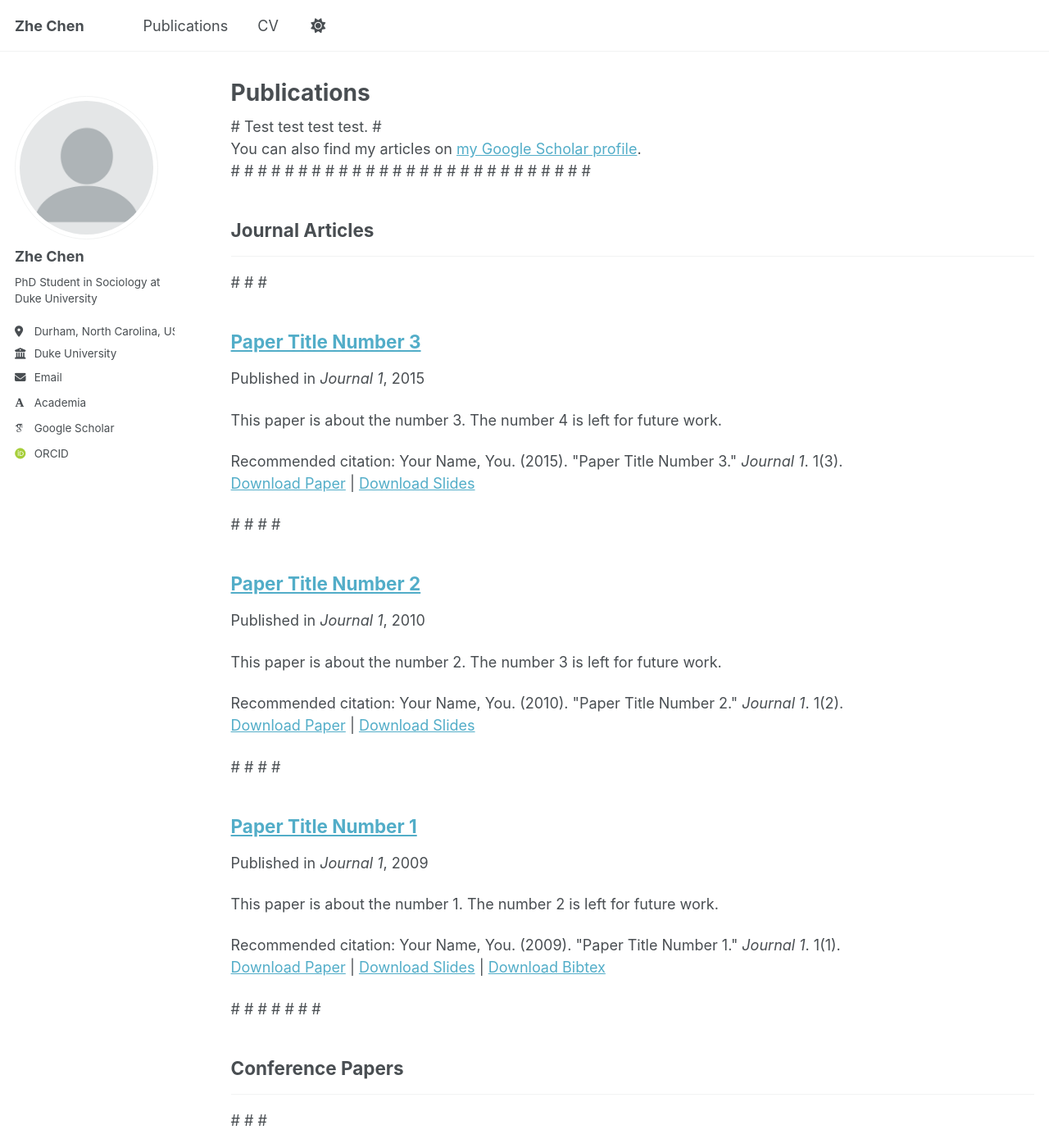
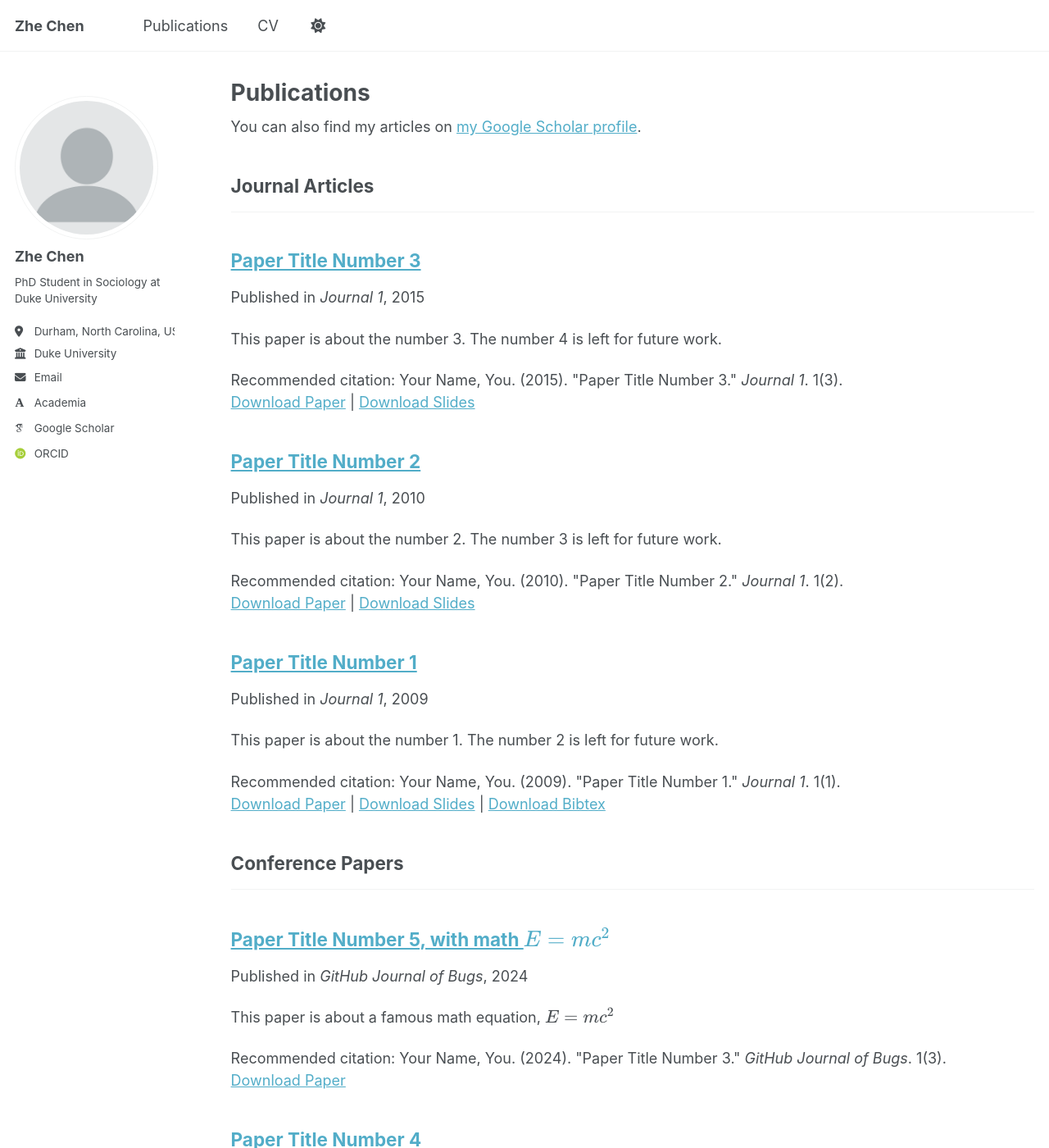
Before and after one commit to zhechensoc/zhechensoc.github.io, a Jekyll site: the page built from _pages/publications.html, in a window 1280 px wide and 1400 px high. Shown: the whole window at 82% size. Built offline with Jekyll 4.4.1, drawn with Linux system fonts in a browser that asks for light colours; some web fonts are replaced; a script bundle is joined from its source files by our own code; library files that are not in the unit come from our copies; some of the changed text lies outside the part shown.

Commit message:
Revert "Update publications.html"
This reverts commit 18e97422ea35529e6e4957266eaaafd31849d204.

```diff
--- a/_pages/publications.html
+++ b/_pages/publications.html
@@ -5,32 +5,29 @@ permalink: /publications/
 author_profile: true
 ---
 
-# Test
-test test test.
+{% if site.author.googlescholar %}
+  <div class="wordwrap">You can also find my articles on <a href="{{site.author.googlescholar}}">my Google Scholar profile</a>.</div>
+{% endif %}
 
-# {% if site.author.googlescholar %}
-  <div class="wordwrap">You can also find my articles on <a href="{{site.author.googlescholar}}">my Google Scholar profile</a>.</div>
-# {% endif %}
+{% include base_path %}
 
-# {% include base_path %}
-
-# <!-- New style rendering if publication categories are defined -->
-# {% if site.publication_category %}
-#  {% for category in site.publication_category  %}
-#    {% assign title_shown = false %}
-#    {% for post in site.publications reversed %}
-#      {% if post.category != category[0] %}
-#        {% continue %}
-#      {% endif %}
-#      {% unless title_shown %}
-#        <h2>{{ category[1].title }}</h2><hr />
-#        {% assign title_shown = true %}
-#      {% endunless %}
-#      {% include archive-single.html %}
-#    {% endfor %}
-#  {% endfor %}
-# {% else %}
-#  {% for post in site.publications reversed %}
-#    {% include archive-single.html %}
-#  {% endfor %}
-# {% endif %}
+<!-- New style rendering if publication categories are defined -->
+{% if site.publication_category %}
+  {% for category in site.publication_category  %}
+    {% assign title_shown = false %}
+    {% for post in site.publications reversed %}
+      {% if post.category != category[0] %}
+        {% continue %}
+      {% endif %}
+      {% unless title_shown %}
+        <h2>{{ category[1].title }}</h2><hr />
+        {% assign title_shown = true %}
+      {% endunless %}
+      {% include archive-single.html %}
+    {% endfor %}
+  {% endfor %}
+{% else %}
+  {% for post in site.publications reversed %}
+    {% include archive-single.html %}
+  {% endfor %}
+{% endif %}
```
